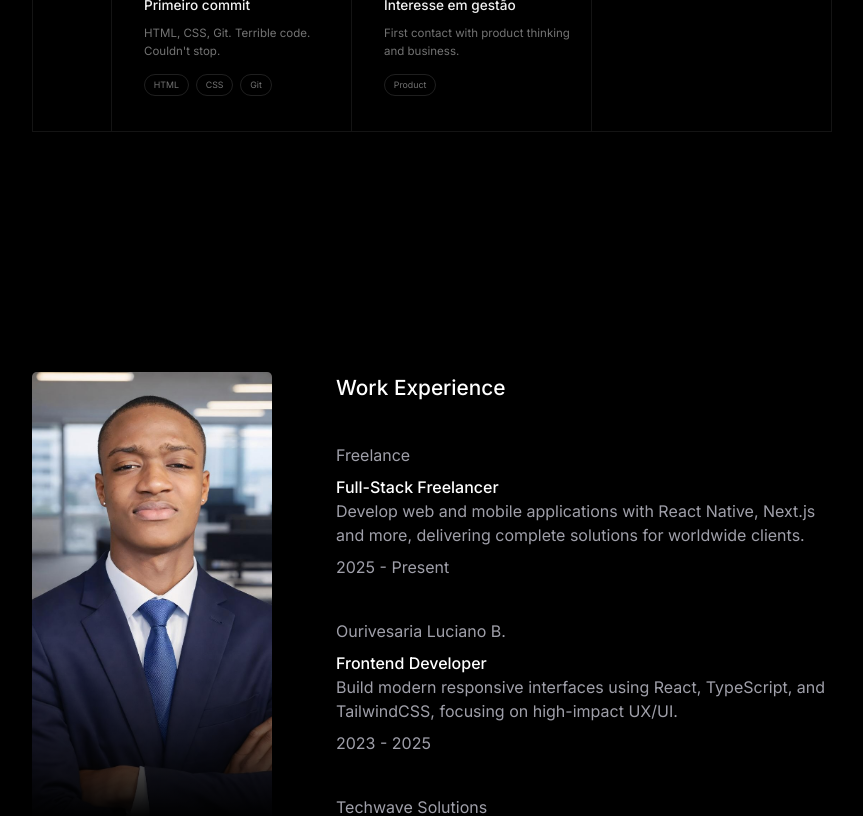
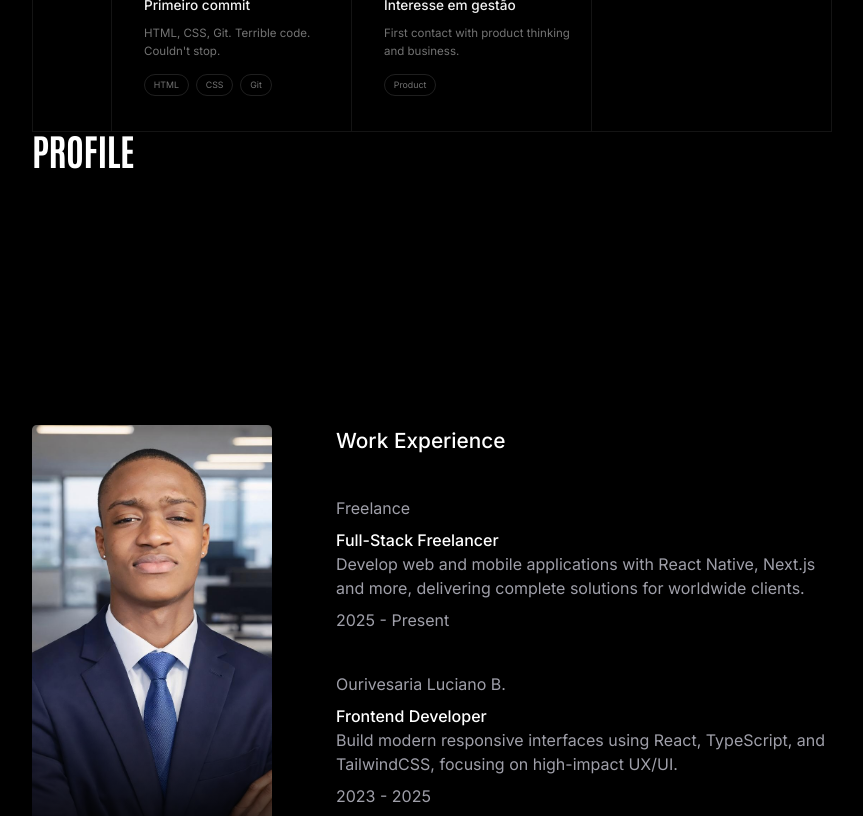
Before and after one commit to makeneto/makenedev, a React (Vite) app: page /about in a window 1280 px wide. Shown: the part 1520-2336 px from the top of the page, without its empty margins (208-1071 px from the left). Built offline with nearby package versions, Linux system fonts and the light colour scheme; a web font is replaced by a local one.

Commit message:
style: render showcase header above the profile section

```diff
--- a/src/components/about/WorkExperience.tsx
+++ b/src/components/about/WorkExperience.tsx
@@ -1,11 +1,15 @@
+import ShowcaseHeader from "../showcase-section/ShowcaseHeader"
 import Experiences from "./Experiences"
 import Profile from "./Profile"
 
 export default function WorkExperience() {
   return (
-    <section className="work-experience">
-      <Profile />
-      <Experiences />
+    <section className="experience-section">
+      <ShowcaseHeader title="Profile" />
+      <section className="work-experience">
+        <Profile />
+        <Experiences />
+      </section>
     </section>
   )
 }
```
